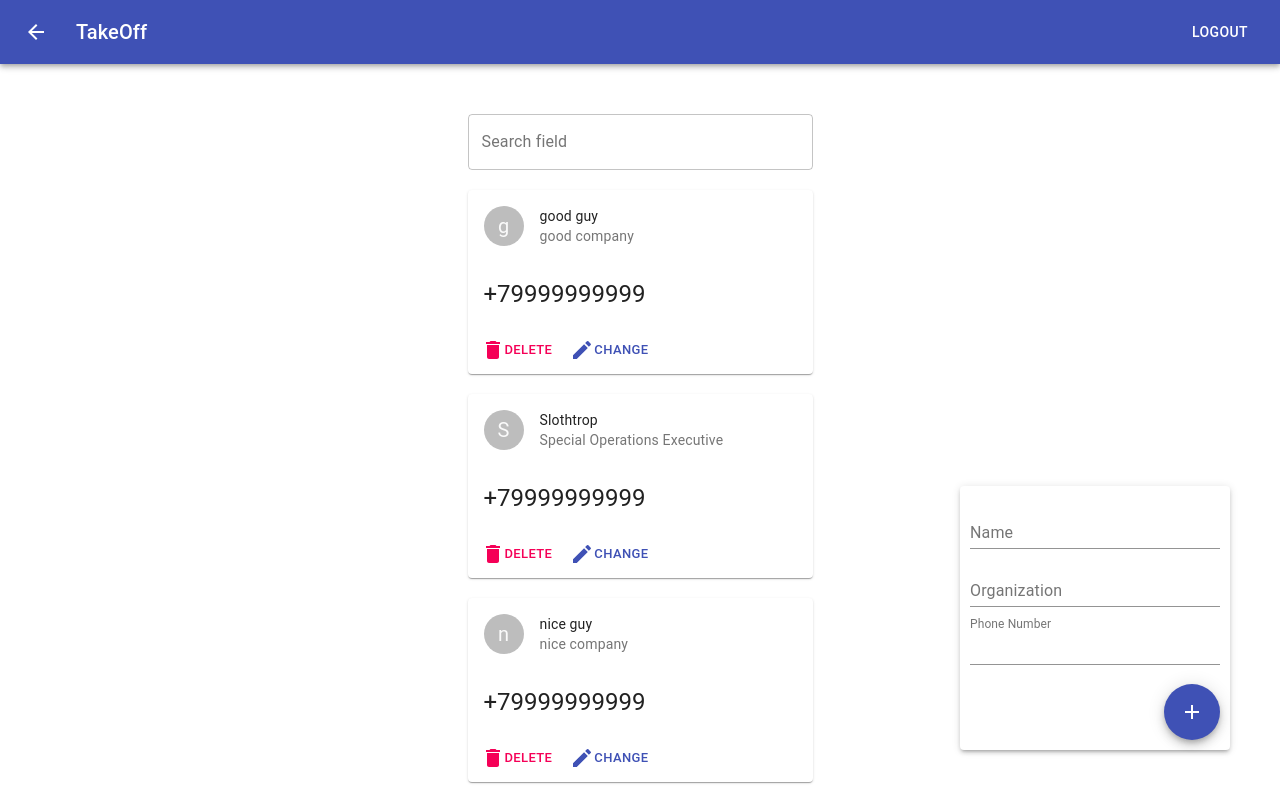
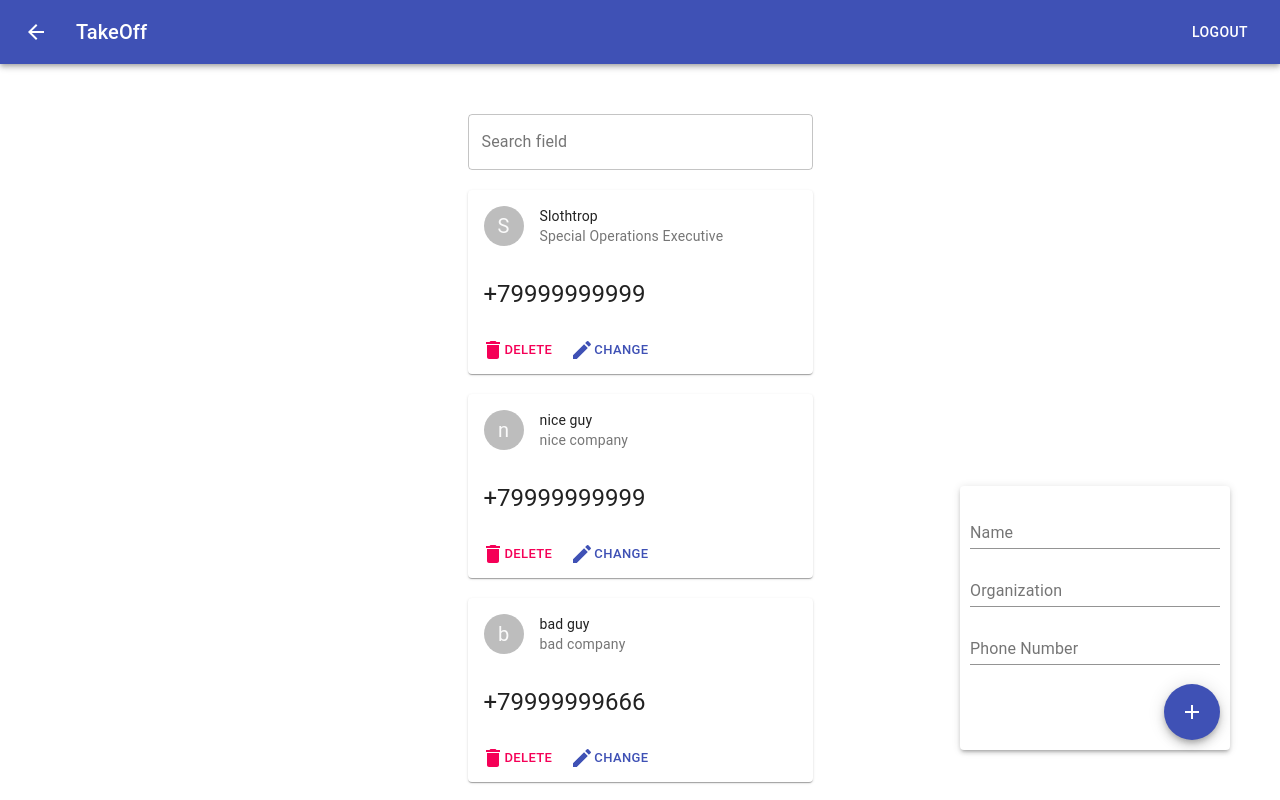
Before and after one commit to ivashchvlad/takeoff, a React (Create React App) app: page / in a window 1280 px wide. Shown: the top 800 px of the page. Built offline with nearby package versions, Linux system fonts and the light colour scheme; data requests are answered from the project's data file; sample sign-in values are in the browser's storage.

Commit message:
context for auth

```diff
--- a/db.json
+++ b/db.json
@@ -13,16 +13,10 @@
   ],
   "contacts": [
     {
-      "id": "1",
-      "name": "good guy",
-      "organization": "good company",
-      "phoneNumber": "+79999999999"
-    },
-    {
-      "id": "2",
       "name": "Slothtrop",
       "organization": "Special Operations Executive",
-      "phoneNumber": "+79999999999"
+      "phoneNumber": "+79999999999",
+      "id": "2"
     },
     {
       "id": "3",
@@ -31,22 +25,22 @@
       "phoneNumber": "+79999999999"
     },
     {
-      "id": "4",
       "name": "bad guy",
       "organization": "bad company",
-      "phoneNumber": "+79999999666"
+      "phoneNumber": "+79999999666",
+      "id": "4"
     },
     {
-      "id": "uxSC7Fi",
       "name": "new dog",
       "organization": "dogge org",
-      "phoneNumber": "9888889999"
+      "phoneNumber": "+988888999",
+      "id": "uxSC7Fi"
     },
     {
-      "name": "nn",
-      "organization": "nnn",
-      "phoneNumber": "0000",
-      "id": "J-jEzMa"
+      "name": "123",
+      "organization": "123",
+      "phoneNumber": "123",
+      "id": "62ZfjLL"
     }
   ]
 }
--- a/package.json
+++ b/package.json
@@ -9,6 +9,7 @@
     "@testing-library/react": "^9.3.2",
     "@testing-library/user-event": "^7.1.2",
     "axios": "^0.20.0",
+    "jwt-decode": "^3.0.0",
     "react": "^16.14.0",
     "react-dom": "^16.14.0",
     "react-router-dom": "^5.2.0",
--- a/src/AddContact.js
+++ b/src/AddContact.js
@@ -1,10 +1,9 @@
 import React, { useState } from 'react'
 import contactsService from './contactsService'
-import ContactInputForm from './ContactInputForm'
+import { withContactInputForm } from './ContactInputForm'
 //MUI
 import Fab from '@material-ui/core/Fab'
 import AddIcon from '@material-ui/icons/Add'
-import TextField from '@material-ui/core/TextField'
 import Paper from '@material-ui/core/Paper'
 import { makeStyles } from '@material-ui/core/styles'
 
@@ -32,28 +31,17 @@ const useStyles = makeStyles((theme) => ({
     }
 }));
 
-export default function AddContact({ update }) {
-    const [isValid, setIsValid] = useState(false);
-    const [submit, setSubmit] = useState()
-
+function AddContact({ update, children, submit }) {
     const classes = useStyles();
 
     const handleClick = () => {
-        /*if (!isValid) return;
-        contactsService.addContact(contact).then(res =>
-            update()
-        )*/
-        setSubmit(submit => !submit)
+        submit(contactsService.addContact)
     }
 
     return (
         <Paper elevation={3} className={classes.paper}>
             <form className={classes.form} noValidate autoComplete="off">
-                <ContactInputForm
-                    submit={submit}
-                    postContact={contactsService.addContact}
-                    update={update}
-                />
+                {children}
                 <Fab color="primary"
                     className={classes.fab}
                     aria-label="add"
@@ -65,3 +53,5 @@ export default function AddContact({ update }) {
         </Paper>
     )
 }
+
+export default withContactInputForm(AddContact)
--- a/src/Contact.js
+++ b/src/Contact.js
@@ -1,5 +1,6 @@
-import React, { useState } from 'react'
+import React, { useState, useEffect } from 'react'
 import contactsService from './contactsService'
+import { withContactInputForm } from './ContactInputForm'
 //MUI
 import { makeStyles } from '@material-ui/core/styles'
 import Card from '@material-ui/core/Card'
@@ -9,7 +10,6 @@ import Button from '@material-ui/core/Button'
 import Avatar from '@material-ui/core/Avatar'
 import CardContent from '@material-ui/core/CardContent'
 import Typography from '@material-ui/core/Typography'
-import TextField from '@material-ui/core/TextField'
 import DeleteIcon from '@material-ui/icons/Delete'
 import EditIcon from '@material-ui/icons/Edit'
 
@@ -20,20 +20,17 @@ const useStyles = makeStyles({
     }
 });
 
-export default function Contact({ contact, update }) {
+function Contact({ contact, update, children, submit }) {
     const [changeMode, setChangeMode] = useState(false)
-    const [name, setName] = useState(contact.name)
-    const [organization, setOrganization] = useState(contact.organization)
-    const [phoneNumber, setPhoneNumber] = useState(contact.phoneNumber)
 
     const classes = useStyles();
 
     const handleChange = () => {
         if(changeMode) {
-            contactsService.updateContact({id: contact.id, name, organization, phoneNumber})
-            .then(res => update())
-            setChangeMode(false)
-        } else setChangeMode(true);
+            if(submit(contactsService.updateContact)) { setChangeMode(false); }
+        } else {
+            setChangeMode(true)
+        };
     }
 
     return (
@@ -49,24 +46,13 @@ export default function Contact({ contact, update }) {
             />
             <CardContent>
                 {
-                    changeMode ? (<>
-                        <TextField id="change-name" label="Name"
-                            value={name}
-                            onChange={e => setName(e.target.value)}
-                        />
-                        <TextField id="change-organization" label="Organization"
-                            value={organization}
-                            onChange={e => setOrganization(e.target.value)}
-                        />
-                        <TextField id="change-phoneNumber" label="Phone Number"
-                            value={phoneNumber}
-                            onChange={(e) => setPhoneNumber(e.target.value)}
-                        />
-                    </>) : (
-                            <Typography variant="h5" color="textPrimary" component="h5">
-                                {contact.phoneNumber}
-                            </Typography>
-                        )
+                    changeMode ? (
+                        children
+                    ) : (
+                        <Typography variant="h5" color="textPrimary" component="h5">
+                            {contact.phoneNumber}
+                        </Typography>
+                    )
                 }
             </CardContent>
             <CardActions>
@@ -74,7 +60,8 @@ export default function Contact({ contact, update }) {
                     size="small"
                     color="secondary"
                     onClick={() => {
-                        contactsService.deleteContact(contact.id).then(res => update())
+                        contactsService.deleteContact(contact.id)
+                            .then(res => update())
                     }}
                 >
                     <DeleteIcon />
@@ -86,9 +73,11 @@ export default function Contact({ contact, update }) {
                     onClick={handleChange}
                 >
                     <EditIcon />
-                    { changeMode? "save changes" : "change"}
+                    { changeMode ? "save changes" : "change"}
                 </Button>
             </CardActions>
         </Card>
     )
 }
+
+export default withContactInputForm(Contact)
--- a/src/ContactInputForm.js
+++ b/src/ContactInputForm.js
@@ -9,42 +9,47 @@ const useStyles = makeStyles(() => ({
     }
 }))
 
-export default function ContactInputForm({ submit, postContact, update, contact }) {
-    const [name, setName] = useState(contact? contact.name : '')
+export function withContactInputForm(Component) {
+    function ContactInputForm(props) {
+        const [name, setName] = useState(props.contact? props.contact.name : '')
         const [nameError, setNameError] = useState('')
-    const [organization, setOrganization] = useState(contact? contact.organization : '')
+        const [organization, setOrganization] = useState(props.contact ? props.contact.organization :'')
         const [organizationError, setOrganizationError] = useState('')
-    const [phoneNumber, setPhoneNumber] = useState(contact? contact.phoneNumber :' ')
+        const [phoneNumber, setPhoneNumber] = useState(props.contact ? props.contact.phoneNumber : '')
         const [phoneNumberError, setPhoneNumberError] = useState('')
 
-    useEffect(() => {
-        if(submit === undefined) return;
+        const classes = useStyles()
+
+        const submiting = (postContact) => {
             validateName(name)
             validateOrganization(organization)
             validatePhoneNumber(phoneNumber)
-        if(nameError && organizationError && phoneNumberError) return;
-        postContact({name, organization, phoneNumber}).then(res =>
-            update()
-        )
+            if (nameError || organizationError || phoneNumberError) return false;
+            postContact({
+                name,
+                organization,
+                phoneNumber,
+                id: props.contact ? props.contact.id : null,
+            })
             setName('')
             setOrganization('')
             setPhoneNumber('')
+            props.update()
+            return true
             // eslint-disable-next-line react-hooks/exhaustive-deps
-    }, [submit])
-
-    const classes = useStyles()
+        }
 
         const handleChange = (e) => {
-        switch(e.target.name) {
-            case 'name' :
+            switch (e.target.name) {
+                case 'name':
                     setName(e.target.value)
                     validateName(e.target.value)
                     break;
-            case 'organization' :
+                case 'organization':
                     setOrganization(e.target.value)
                     validateOrganization(e.target.value)
                     break;
-            case 'phoneNumber' :
+                case 'phoneNumber':
                     setPhoneNumber(e.target.value)
                     validatePhoneNumber(e.target.value)
                     break;
@@ -58,27 +63,29 @@ export default function ContactInputForm({ submit, postContact, update, contact
                 setNameError("Name can't be empty")
             } else if (name.length > 20) {
                 setNameError("Name should be less than 20 ch.")
-        }else setNameError('')
+            } else setNameError('')
         }
 
         const validateOrganization = (organization) => {
             if (!organization) {
                 setOrganizationError("Organization can't be empty")
-        } else if (organization.length > 20) {
-            setOrganizationError("Org. should be less than 20 ch.")
+            } else if (organization.length > 30) {
+                setOrganizationError("Org. should be less than 30 ch.")
             } else setOrganizationError('')
         }
 
         const validatePhoneNumber = (phoneNumber) => {
             if (!phoneNumber) {
                 setPhoneNumberError("Phone nuber can't be empty")
-        } else if (phoneNumber.length > 10) {
-            setPhoneNumberError("PhoneNumber be less than 10 ch.")
+            } else if (phoneNumber.length > 11) {
+                setPhoneNumberError("PhoneNumber should be less than 11 ch.")
             } else setPhoneNumberError('')
         }
 
         return (
-        <>
+            <Component {...props}
+                submit={submiting}
+            >
                 <TextField id="name" label="Name" name="name"
                     className={classes.input}
                     value={name}
@@ -100,6 +107,8 @@ export default function ContactInputForm({ submit, postContact, update, contact
                     error={!!phoneNumberError}
                     helperText={phoneNumberError}
                 />
-        </>
+            </Component>
         )
     }
+    return ContactInputForm
+}
--- a/src/Navbar.js
+++ b/src/Navbar.js
@@ -1,5 +1,5 @@
-import React from 'react'
-import auth from './auth'
+import React, {useContext} from 'react'
+import auth, { AuthContext } from './auth'
 //MUI staff
 import { createStyles, makeStyles } from '@material-ui/core/styles'
 import AppBar from '@material-ui/core/AppBar'
@@ -24,20 +24,24 @@ const useStyles = makeStyles(theme =>
     }));
 
 function Navbar() {
-    const classes = useStyles({});
-    const history = useHistory();
+
+    const {user, setUser} = useContext(AuthContext);
+
+    const classes = useStyles({})
+    const history = useHistory()
 
     const handleGoBack = (e) => {
-        e.preventDefault();
-        history.goBack();
+        e.preventDefault()
+        history.goBack()
     }
 
     const handleLogin = (e) => {
-        e.preventDefault();
-        if (!auth.isLoggedIn()) {
-            auth.logout();
-            history.push('/');
-        } else history.push('/login');
+        e.preventDefault()
+        if (user) {
+            auth.logout()
+            setUser(undefined)
+            history.push('/')
+        } else history.push('/login')
     }
 
     return (
@@ -49,9 +53,12 @@ function Navbar() {
                     </IconButton>
                     <Typography variant="h6" className={classes.title}>
                         TakeOff
-
                     </Typography>
-                    <Button color="inherit" onClick={handleLogin}>{auth.isLoggedIn() ? 'Logout' : 'Login'}</Button>
+                    <Button color="inherit"
+                        onClick={handleLogin}
+                    >
+                        {user ? 'Logout' : 'Login'}
+                    </Button>
                 </Toolbar>
             </AppBar>
         </div>
```
Also changed, not shown: src/App.js (+18 -5 lines), src/Login.js (+18 -14 lines), src/SignUp.js (+6 -4 lines), src/auth.js (+9 -1 lines), 1 other file (tests, documents, lock files or other folders). Lines whose indentation alone changed are shown as unchanged.
